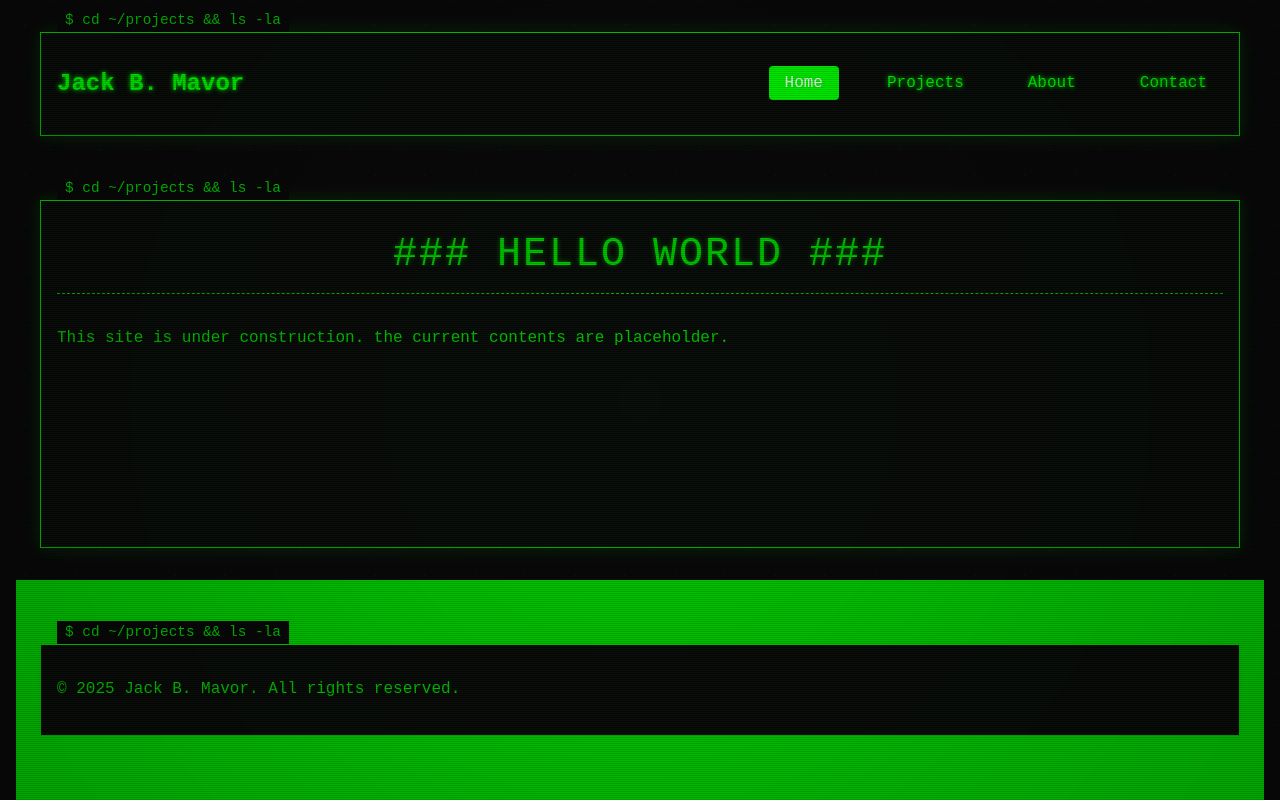
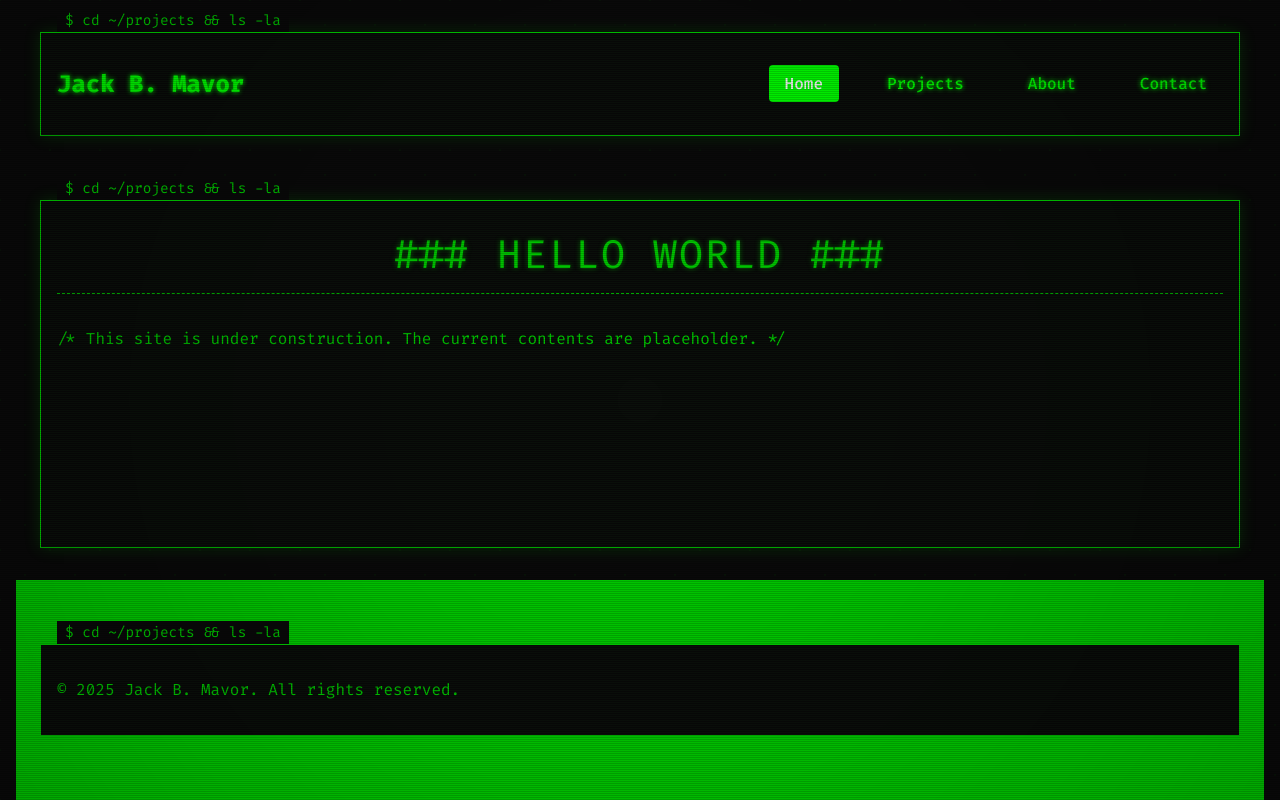
Before and after one commit to jbreaper/jbreaper.github.io, a React (Vite) app: page / in a window 1280 px wide. Built offline with nearby package versions, Linux system fonts and the light colour scheme.

Commit message:
Update font to Fira Code across styles and components, enabling font ligatures for improved typography. Modify placeholder text in Home component for clarity.

```diff
--- a/index.html
+++ b/index.html
@@ -7,6 +7,9 @@
     <title>Home</title>
     <meta name="description" content="">
     <meta name="viewport" content="width=device-width, initial-scale=1">
+    <link rel="preconnect" href="https://fonts.googleapis.com">
+    <link rel="preconnect" href="https://fonts.gstatic.com" crossorigin>
+    <link href="https://fonts.googleapis.com/css2?family=Fira+Code:wght@300;400;500;600;700&display=swap" rel="stylesheet">
     <link rel="stylesheet" href="styles.css">
 </head>
 
--- a/src/components/ProjectCard.css
+++ b/src/components/ProjectCard.css
@@ -4,7 +4,7 @@
     border-radius: 0;
     padding: 1.5rem;
     margin-bottom: 1.5rem;
-    font-family: 'Courier New', Courier, monospace;
+    font-family: 'Fira Code', monospace;
     color: #33ff33;
     text-align: left;
     position: relative;
--- a/src/index.css
+++ b/src/index.css
@@ -1,5 +1,8 @@
+/* Import Fira Code font */
+
+@import url('https://fonts.googleapis.com/css2?family=Fira+Code:wght@300;400;500;600;700&display=swap');
 :root {
-    font-family: 'Courier New', Courier, monospace;
+    font-family: 'Fira Code', monospace;
     line-height: 1.5;
     font-weight: 400;
     color-scheme: light dark;
@@ -9,6 +12,10 @@
     text-rendering: optimizeLegibility;
     -webkit-font-smoothing: antialiased;
     -moz-osx-font-smoothing: grayscale;
+    /* Enable font ligatures */
+    font-feature-settings: "calt" 1;
+    /* 1 to enable, 0 to disable */
+    font-variant-ligatures: contextual;
 }
 
 a {
@@ -47,7 +54,7 @@
     padding: 0.6em 1.2em;
     font-size: 1em;
     font-weight: 500;
-    font-family: 'Courier New', Courier, monospace;
+    font-family: 'Fira Code', monospace;
     background-color: #000000;
     color: #33ff33;
     cursor: pointer;
--- a/src/pages/Home.jsx
+++ b/src/pages/Home.jsx
@@ -2,7 +2,7 @@
   return (
     <main className="container">
       <h1>Hello World</h1>
-      <p>This site is under construction. the current contents are placeholder.</p>
+      <p>/* This site is under construction. The current contents are placeholder. */</p>
     </main>
   );
 }
--- a/src/pages/ProjectDetail.css
+++ b/src/pages/ProjectDetail.css
@@ -3,7 +3,7 @@
     margin: 2rem auto;
     background-color: #0c0c0c;
     color: #33ff33;
-    font-family: 'Courier New', Courier, monospace;
+    font-family: 'Fira Code', monospace;
     border: 1px solid #33ff33;
     box-shadow: 0 0 20px rgba(51, 255, 51, 0.3);
     display: flex;
@@ -114,7 +114,9 @@
     padding: 0.5rem;
     margin: 0.5rem 0;
     border-left: 2px solid #33ff33;
-    font-family: 'Courier New', Courier, monospace;
+    font-family: 'Fira Code', monospace;
+    font-feature-settings: "calt" 1;
+    font-variant-ligatures: contextual;
 }
 
 .terminal-list {
@@ -152,7 +154,7 @@
     border: none;
     outline: none;
     color: #33ff33;
-    font-family: 'Courier New', Courier, monospace;
+    font-family: 'Fira Code', monospace;
     font-size: 1rem;
 }
 
@@ -235,7 +237,7 @@
     border: none;
     color: #33ff33;
     cursor: pointer;
-    font-family: 'Courier New', Courier, monospace;
+    font-family: 'Fira Code', monospace;
     font-size: 0.8rem;
     text-transform: uppercase;
 }
@@ -276,13 +278,15 @@
     border: 1px solid #33ff33;
     padding: 0.5rem;
     color: #33ff33;
-    font-family: 'Courier New', Courier, monospace;
+    font-family: 'Fira Code', monospace;
 }
 
 .os-output {
-    font-family: monospace;
+    font-family: 'Fira Code', monospace;
     white-space: pre;
     line-height: 1.4;
+    font-feature-settings: "calt" 1;
+    font-variant-ligatures: contextual;
 }
 
 .site-mock {
--- a/src/pages/Projects.css
+++ b/src/pages/Projects.css
@@ -2,7 +2,7 @@
     max-width: 1200px;
     margin: 2rem auto;
     padding: 2rem 1rem;
-    font-family: 'Courier New', Courier, monospace;
+    font-family: 'Fira Code', monospace;
     background-color: #0c0c0c;
     color: #33ff33;
     border: 1px solid #33ff33;
--- a/styles.css
+++ b/styles.css
@@ -1,3 +1,7 @@
+/* Import Fira Code font */
+
+@import url('https://fonts.googleapis.com/css2?family=Fira+Code:wght@300;400;500;600;700&display=swap');
+
 /* Reset default browser styles */
 
 * {
@@ -27,8 +31,11 @@
     --text-color: #00ff00;
     --accent-color: #00ff00;
     /* Typography */
-    --font-family-primary: 'Courier New', monospace;
-    --font-family-secondary: 'Courier New', monospace;
+    --font-family-primary: 'Fira Code', monospace;
+    --font-family-secondary: 'Fira Code', monospace;
+    /* Font Features */
+    --font-feature-settings: "calt" 1;
+    --font-variant-ligatures: contextual;
     /* Spacing */
     --spacing-xs: 0.25rem;
     --spacing-sm: 0.5rem;
@@ -54,6 +61,9 @@
     flex-direction: column;
     position: relative;
     overflow-x: hidden;
+    /* Enable font ligatures */
+    font-feature-settings: "calt" 1;
+    font-variant-ligatures: contextual;
 }
 
 
```
